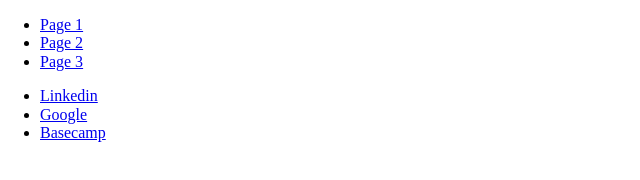
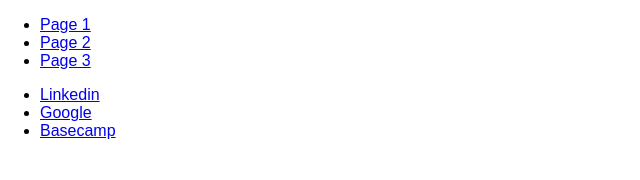
Before and after one commit to pippybot/lab8, a plain HTML site: page index (5).html in a window 1280 px wide. Shown: the whole page, without its empty margins (0-640 px from the left). Drawn offline with nearby package versions, Linux system fonts and the light colour scheme.

Commit message:
Update index (5).html

```diff
--- a/index (5).html
+++ b/index (5).html
@@ -4,7 +4,7 @@
     <meta charset="utf-8">
     <title>My Centered Navigation</title>
     <link rel="stylesheet" href="css/style (1).css">
-    <link rel="stylesheet" type="text/css" href="css/normalize.css">
+    <link rel="stylesheet" type="text/css" href="css/normalize (1).css">
     <link rel="icon" href="http://web.iit.edu/sites/web/themes/iit_web/favicon.ico">
   </head>
   <body>
```
